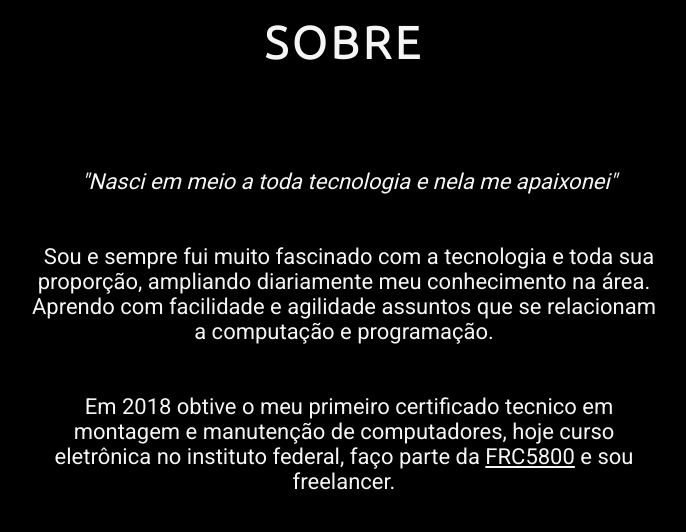
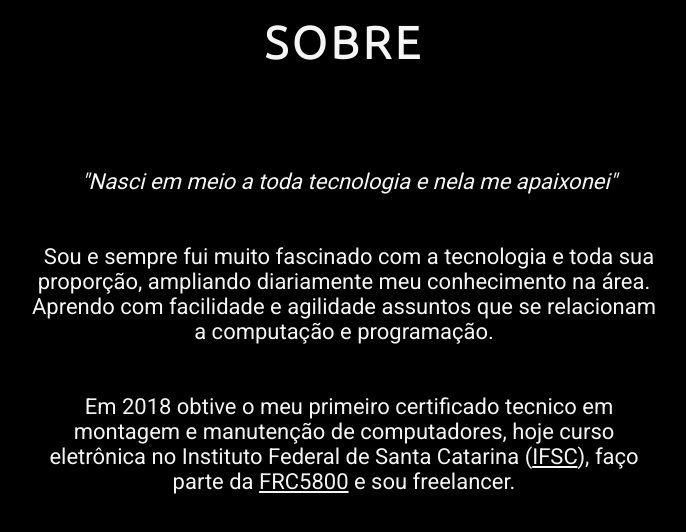
Before and after one commit to Lusquaa1/autoportifolio, a website: page index.html in a window 1280 px wide. Shown: the part 1002-1534 px from the top of the page, without its empty margins (296-982 px from the left). Drawn offline with nearby package versions, Linux system fonts and the light colour scheme; a web font is replaced by a local one.

Commit message:
Update index.html

```diff
--- a/index.html
+++ b/index.html
@@ -86,7 +86,10 @@
 						Em 2018 obtive o meu primeiro certificado
 						tecnico em montagem e manutenção de
 						computadores, hoje curso eletrônica no
-						instituto federal, faço parte da
+						Instituto Federal de Santa Catarina (<a
+							href="https://www.ifsc.edu.br/"
+							>IFSC</a
+						>), faço parte da
 						<a href="https://frc5800.com/">FRC5800</a> e
 						sou freelancer.
 					</p>
```
